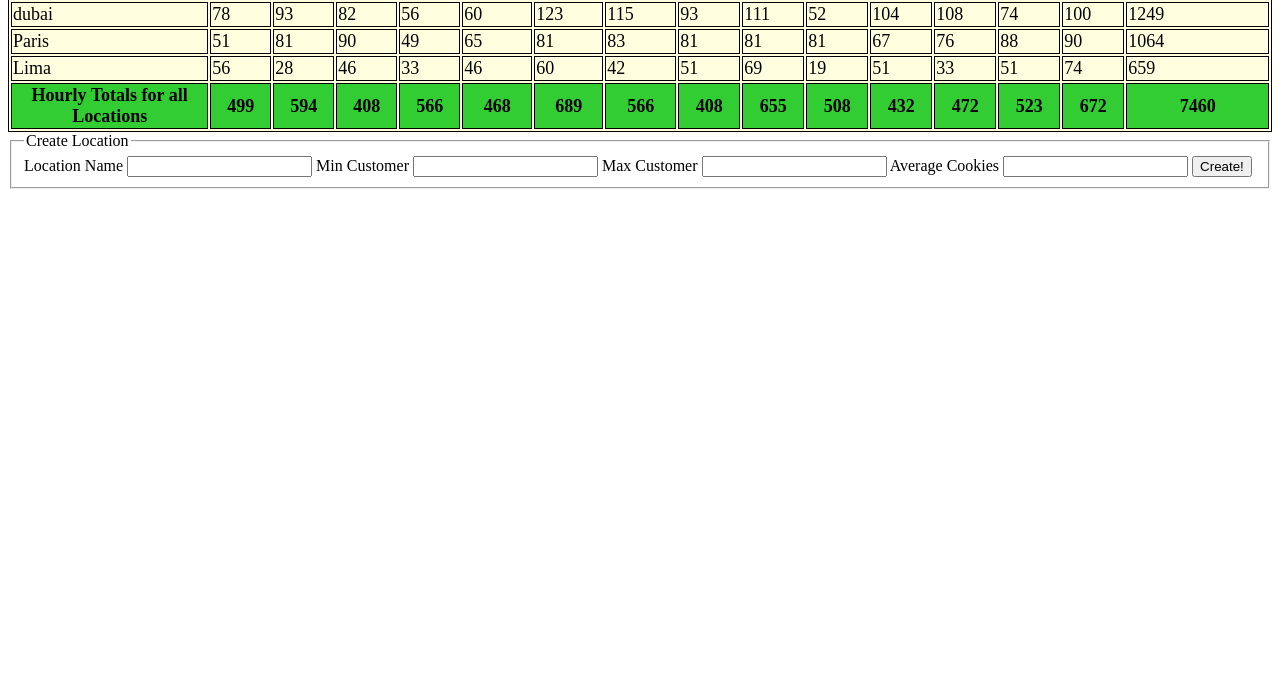
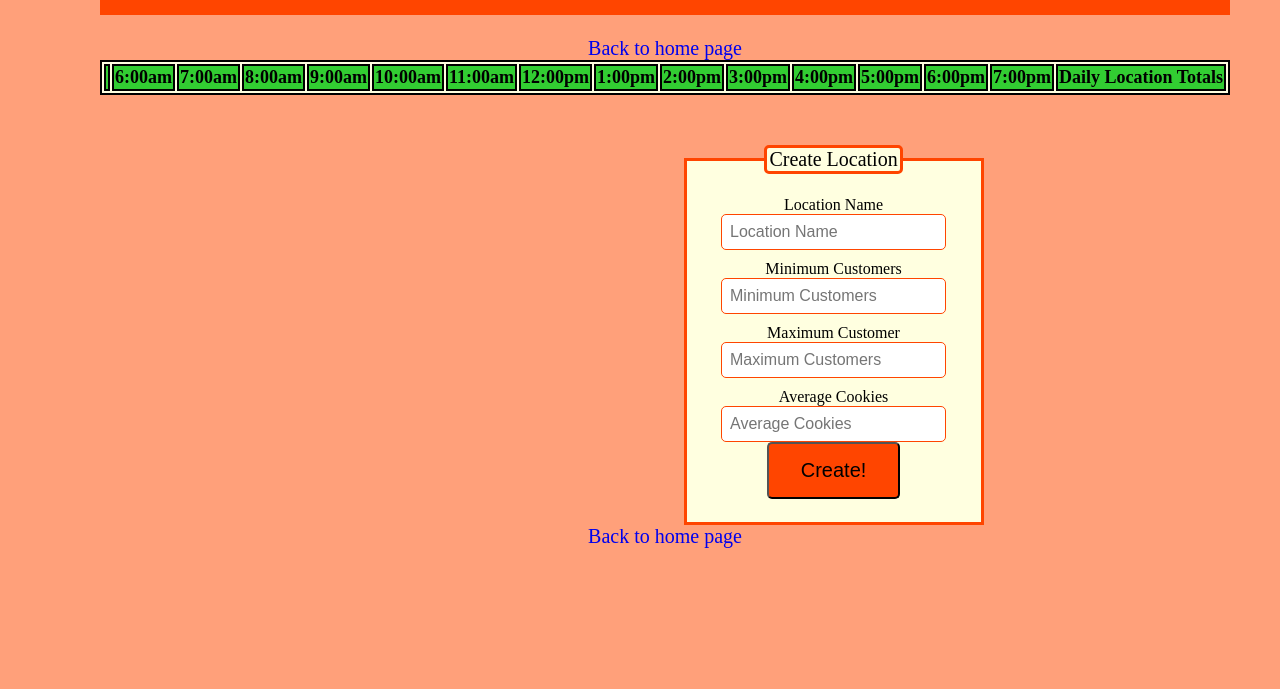
Before and after one commit to Fadab2/cookie-stand, a plain HTML site: page sales.html in a window 1280 px wide. Shown: the part 111-800 px from the top of the page. Drawn offline with Linux system fonts and the light colour scheme.

Commit message:
added form and style to sales page

```diff
--- a/app.js
+++ b/app.js
@@ -17,7 +17,6 @@ function StoreLocation(storeName, minCustPerHr, maxCustPerHr, avgCookiePerCus) {
 // generate random num of customers each hr
 StoreLocation.prototype.numOfCusPerHr = function () {
     let custPerHr = Math.ceil(Math.random() * (this.maxCustPerHr - this.minCustPerHr + 1) + this.minCustPerHr);
-    //console.log(custPerHr);
     return custPerHr;
 }
 // fucntion to calculate the sales per hr
@@ -28,7 +27,7 @@ StoreLocation.prototype.cookiesPerHr = function () {
     }
 }
 
-// output data into document
+// render data into document
 StoreLocation.prototype.salesOutPut = function () {
     this.cookiesPerHr();
     let rowEl = document.createElement('tr');
@@ -42,29 +41,27 @@ StoreLocation.prototype.salesOutPut = function () {
         rowEl.appendChild(hourlyEl);
     }
 
-    // add totalsales to document
     let totalSales = document.createElement('td');
     totalSales.innerText = this.totalCookies;
     rowEl.appendChild(totalSales);
     tableBody.appendChild(rowEl);
 };
 
+// create new instances for the locations
 StoreLocation.allStores = [];
-let seattle = new StoreLocation('Seattle', 23, 65, 6.5);
-let tokyo = new StoreLocation('Tokyo', 3, 24, 1.2);
-let dubai = new StoreLocation('dubai', 11, 38, 3.7);
-let paris = new StoreLocation('Paris', 20, 38, 2.3);
-let lima = new StoreLocation('Lima', 2, 16, 4.6);
+// let seattle = new StoreLocation('Seattle', 23, 65, 6.5);
+// let tokyo = new StoreLocation('Tokyo', 3, 24, 1.2);
+// let dubai = new StoreLocation('dubai', 11, 38, 3.7);
+// let paris = new StoreLocation('Paris', 20, 38, 2.3);
+// let lima = new StoreLocation('Lima', 2, 16, 4.6);
 
-seattle.salesOutPut();
-tokyo.salesOutPut();
-dubai.salesOutPut();
-paris.salesOutPut();
-lima.salesOutPut();
+// seattle.salesOutPut();
+// tokyo.salesOutPut();
+// dubai.salesOutPut();
+// paris.salesOutPut();
+// lima.salesOutPut();
 
-//console.log(StoreLocation.allStores);
-
-// display time of the day header
+// display operation hrs on header
 function headerFunction() {
     let rowEl = document.createElement('tr');
     let colEl = document.createElement('th');
@@ -82,44 +79,6 @@ function headerFunction() {
     tableHeader.appendChild(rowEl);
 }
 headerFunction();
-
-//display hourly totals for all stores.
-// I need to finish this part
-function footerFunction() {
-    let rowEl = document.createElement('tr');
-    let colEl = document.createElement('th');
-    colEl.textContent = 'Hourly Totals for all Locations';
-    rowEl.appendChild(colEl);
-    let hourlyTotal = 0;
-    let totalOfTotals = 0;
-    for (let j = 0; j < storeHours.length; j++) {
-        hourlyTotal = 0;
-        //console.log("inner loop " + allStores[j]);
-        console.log(StoreLocation.allStores)
-
-        for (let i = 0; i < StoreLocation.allStores.length; i++) {
-            console.log(StoreLocation.allStores[i]);
-            hourlyTotal = hourlyTotal + StoreLocation.allStores[i].results[j];
-            totalOfTotals = totalOfTotals + StoreLocation.allStores[i].results[j];
-
-
-            //console.log("inner loop " + allStores[i]);
-        }
-        colEl = document.createElement('th');
-        colEl.textContent = hourlyTotal;
-        rowEl.appendChild(colEl);
-        //console.log("inner loop " + allStores[j]);
-    }
-    colEl = document.createElement('th');
-    colEl.textContent = totalOfTotals;
-    rowEl.appendChild(colEl);
-    tableBody.appendChild(rowEl);
-};
-
-footerFunction();
-
-// create new instances for the locations
-
 
 
 
@@ -142,6 +101,35 @@ function handleStore(formSubmission) {
     let newStore = new StoreLocation(storeName, minCustPerHr, maxCustPerHr, avgCookiePerCus);
     newStore.salesOutPut();
     console.log(newStore);
+    //display hourly totals for all stores.
+function footerFunction() {
+    let rowEl = document.createElement('tr');
+    let colEl = document.createElement('th');
+    colEl.textContent = 'Hourly Totals for all Locations';
+    rowEl.appendChild(colEl);
+    let hourlyTotal = 0;
+    let totalOfTotals = 0;
+    for (let j = 0; j < storeHours.length; j++) {
+        hourlyTotal = 0;
+       // console.log(StoreLocation.allStores)
+
+        for (let i = 0; i < StoreLocation.allStores.length; i++) {
+            hourlyTotal = hourlyTotal + StoreLocation.allStores[i].results[j];
+            totalOfTotals = totalOfTotals + StoreLocation.allStores[i].results[j];
+
+        }
+        colEl = document.createElement('th');
+        colEl.textContent = hourlyTotal;
+        rowEl.appendChild(colEl);
+        //console.log("inner loop " + allStores[j]);
+    }
+    colEl = document.createElement('th');
+    colEl.textContent = totalOfTotals;
+    rowEl.appendChild(colEl);
+    tableBody.appendChild(rowEl);
+};
+
+footerFunction();
 }
 
 storeFormEl.addEventListener('submit', handleStore);
--- a/sales.html
+++ b/sales.html
@@ -9,7 +9,8 @@
 </head>
 
 <body>
-
+    <h1 id="h1">Stores Daily Sales</h1>
+    <a id="home" href="index.html">Back to home page</a>
     <div>
         <table id="store-location">
             <thead id="tableHeader"></thead>
@@ -20,19 +21,23 @@
 
     </div>
     <form id="create-store">
-        <fieldset>
+        <fieldset id="form">
             <legend>Create Location</legend>
             <label>Location Name</label>
-            <input name="storeName" type="text" required>
-            <label>Min Customer</label>
-            <input name="minCustPerHr" type="number" required>
-            <label>Max Customer</label>
-            <input name="maxCustPerHr" type="number" required>
+            <input name="storeName" type="text" placeholder="Location Name" required>
+            <label>Minimum Customers</label>
+            <input name="minCustPerHr" type="number" placeholder="Minimum Customers" required>
+            <label>Maximum Customer</label>
+            <input name="maxCustPerHr" type="number" placeholder="Maximum Customers" required>
             <label>Average Cookies</label>
-            <input name="avgCookiePerCus" type="number" step="0.01" required>
+            <input name="avgCookiePerCus" type="number" placeholder="Average Cookies" step="0.01" required>
             <button>Create!</button>
         </fieldset>
     </form>
+    <div>
+        <a id="home" href="index.html">Back to home page</a>
+    </div>
+
     <script src="app.js"></script>
 </body>
 
--- a/salesStyle.css
+++ b/salesStyle.css
@@ -1,11 +1,77 @@
-table, th, td {
-    border: 1px solid black;
+
+body {
+    position: absolute;
+    text-align: center;
+    margin-left: 100px;
+    background-color: lightsalmon;
+
+}
+
+#table {
+
+}
+table, th, td{
+    border: 2px solid black;
+
   }
 
-  #store-location {
+  #store-location{
       background-color:lightyellow;
       font-size: large;
+
   }
   th {
+      position: relative;
       background-color:limegreen;
   }
+
+  #form {
+      display: inline-block;
+      background-color: lightyellow;
+      margin-top: 50px;
+      padding: 12px 20px;
+      width: 300px;
+      height: 380px;
+      margin-left: 30%;
+      border: 3px solid orangered;
+      box-sizing: border-box;
+
+  }
+  button, input, select, textarea {
+    font-size: 100%;
+    border-radius: 5px;
+
+  }
+  label {
+      display: block;
+      margin-top: 10px;
+  }
+  input {
+      padding: .5em;
+      border: solid 1px orangered;
+  }
+  #h1 {
+      text-align: center;
+      background-color: orangered;
+      padding: 30px;
+  }
+  button {
+      background-color: orangered;
+      border-radius: 5px;
+      text-align: center;
+      padding: 15px 32px;
+      font-size: 20px;
+  }
+
+  legend {
+    border-radius: 5px;
+    text-align: center;
+    border: 3px solid orangered;
+    background-color: lightyellow;
+    font-size: 20px;
+}
+#home {
+    font-size: 20px;
+    text-decoration: none;
+
+}
```
Also changed, not shown: index.html (+1 -1 lines).
